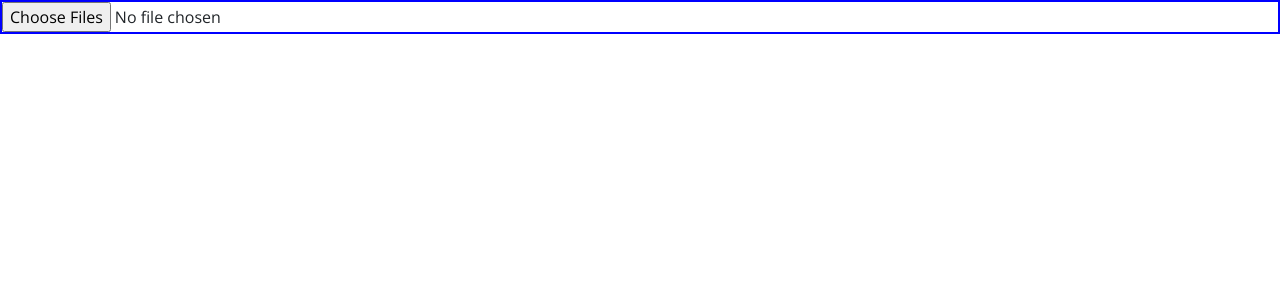
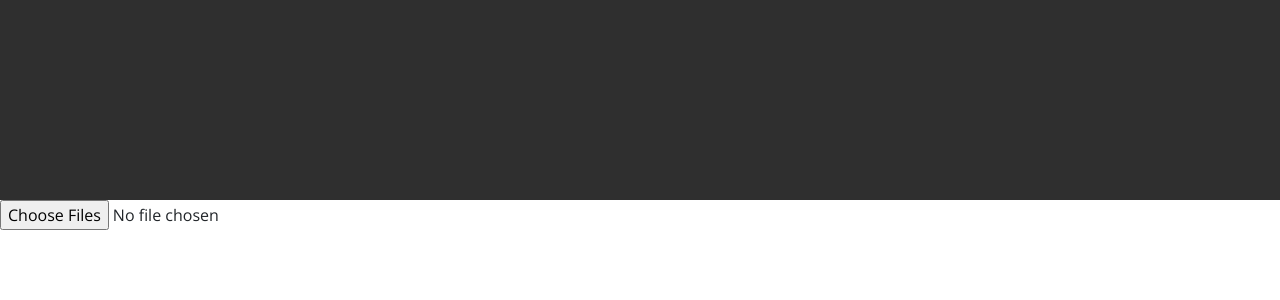
Before and after one commit to AlexNdungu/Editor, a Django app: page /drop/ in a window 1280 px wide. Shown: the part 70-370 px from the top of the page. Run offline with Django 4.2, Linux system fonts and the light colour scheme; some libraries are stand-ins or nearby versions.

Commit message:
Custom DropZone

```diff
--- a/Static/Css/drop.css
+++ b/Static/Css/drop.css
@@ -0,0 +1,28 @@
+.dropCustom {
+    width: 100%;
+    height:200px;
+    background-color: rgb(47, 47, 47);
+}
+
+.dropCustom input {
+}
+
+#images {
+    width: 100%;
+    height: 100%;
+    display: flex;
+    align-items: center;
+}
+
+.singImg {
+    width: 170px;
+    height: 170px;
+    margin: 10px;
+}
+
+.singImg img {
+    width: 100%;
+    height: 100%;
+    object-fit: cover;
+    border-radius: 20px;
+}
--- a/Templates/drop.html
+++ b/Templates/drop.html
@@ -88,6 +88,7 @@
         </div>
     </div>
 
+    <!--
 
         <form action="{% url 'Drop_zone' %}" method="POST" class="dropzone dz" id="my-dropzone" >
 
@@ -96,9 +97,22 @@
             <div class="fallback">
             <input name="file" type="file" multiple />
             </div>
+
         </form>
 
+    -->
 
+
+    <form action="">
+
+        <div class="dropCustom" id="dropCustom" >
+            <div id="images">
+
+            </div>
+            <input type="file" id="custDropZone" multiple>
+        </div>
+
+    </form>
 
     <!--Bootstrap-->
     <script src="https://cdn.jsdelivr.net/npm/bootstrap@5.2.0-beta1/dist/js/bootstrap.bundle.min.js" integrity="sha384-pprn3073KE6tl6bjs2QrFaJGz5/SUsLqktiwsUTF55Jfv3qYSDhgCecCxMW52nD2" crossorigin="anonymous"></script>
```
Also changed, not shown: Static/Js/drop.js (+111 -0 lines). Lines whose indentation alone changed are shown as unchanged.
